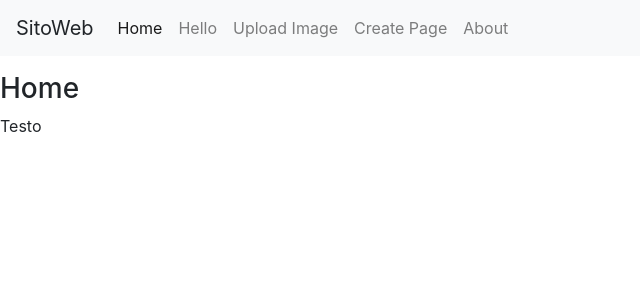
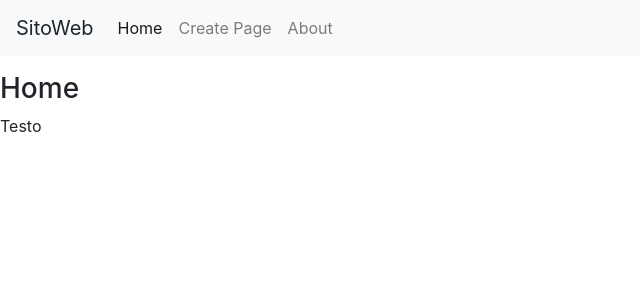
Before and after one commit to deto23/Progetto_LabAI, a Flask app: page / in a window 1280 px wide. Shown: the top 300 px of the page, without its empty margins (0-640 px from the left). Run offline with Flask 2, Linux system fonts and the light colour scheme.

Commit message:
Update template.html

```diff
--- a/flask-app/templates/template.html
+++ b/flask-app/templates/template.html
@@ -1,11 +1,3 @@
-<!DOCTYPE html>
-<html lang="en" dir="ltr">
- <head>
-   <meta charset="utf-8">
-   <title>Flask Parent Template</title>
-   <link rel="stylesheet" href="https://cdn.jsdelivr.net/npm/bootstrap@4.3.1/dist/css/bootstrap.min.css" integrity="sha384-ggOyR0iXCbMQv3Xipma34MD+dH/1fQ784/j6cY/iJTQUOhcWr7x9JvoRxT2MZw1T" crossorigin="anonymous">
-   <script src="{{url_for('static', filename='script/script.js')}}"></script>
- </head>
   <nav class="navbar navbar-expand-lg navbar-light bg-light mb-3">
     <a class="navbar-brand">SitoWeb</a>
     <button class="navbar-toggler" type="button" data-toggle="collapse" data-target="#navbarNav" aria-controls="navbarNav" aria-expanded="false" aria-label="Toggle navigation">
@@ -15,12 +7,6 @@
       <ul class="navbar-nav">
         <li class="nav-item active">
           <a class="nav-link" href="{{ url_for('home') }}">Home</span></a>
-        </li>
-        <li class="nav-item">
-          <a class="nav-link" href="{{ url_for('hello') }}">Hello</span></a>
-        </li>
-        <li class="nav-item">
-          <a class="nav-link" href="{{ url_for('upload') }}">Upload Image</a>
         </li>
         <li class="nav-item">
           <a class="nav-link" href="{{ url_for('show_img') }}">Create Page</a>
@@ -34,6 +20,3 @@
 
     {% block content %}
     {% endblock %}
-
- </body>
-</html>
```
